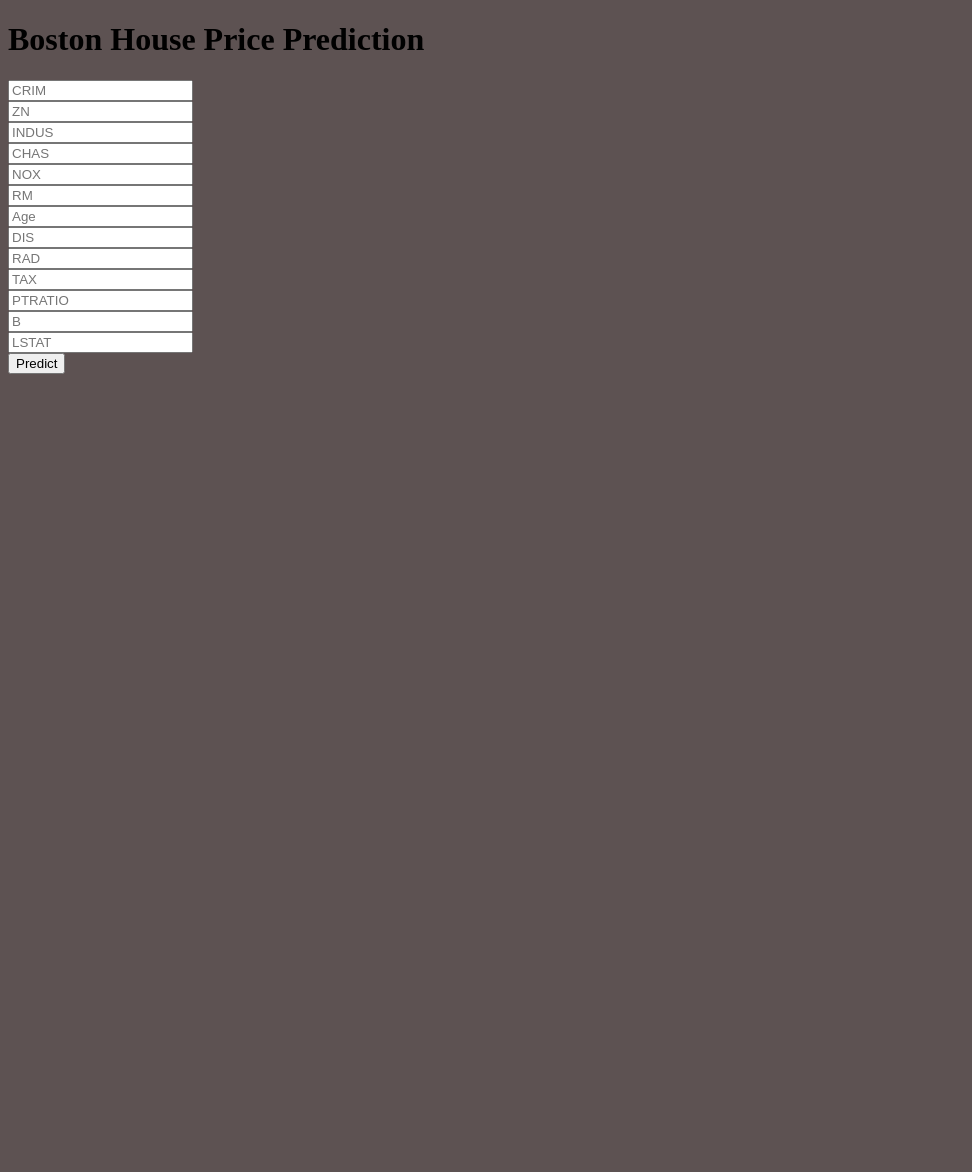
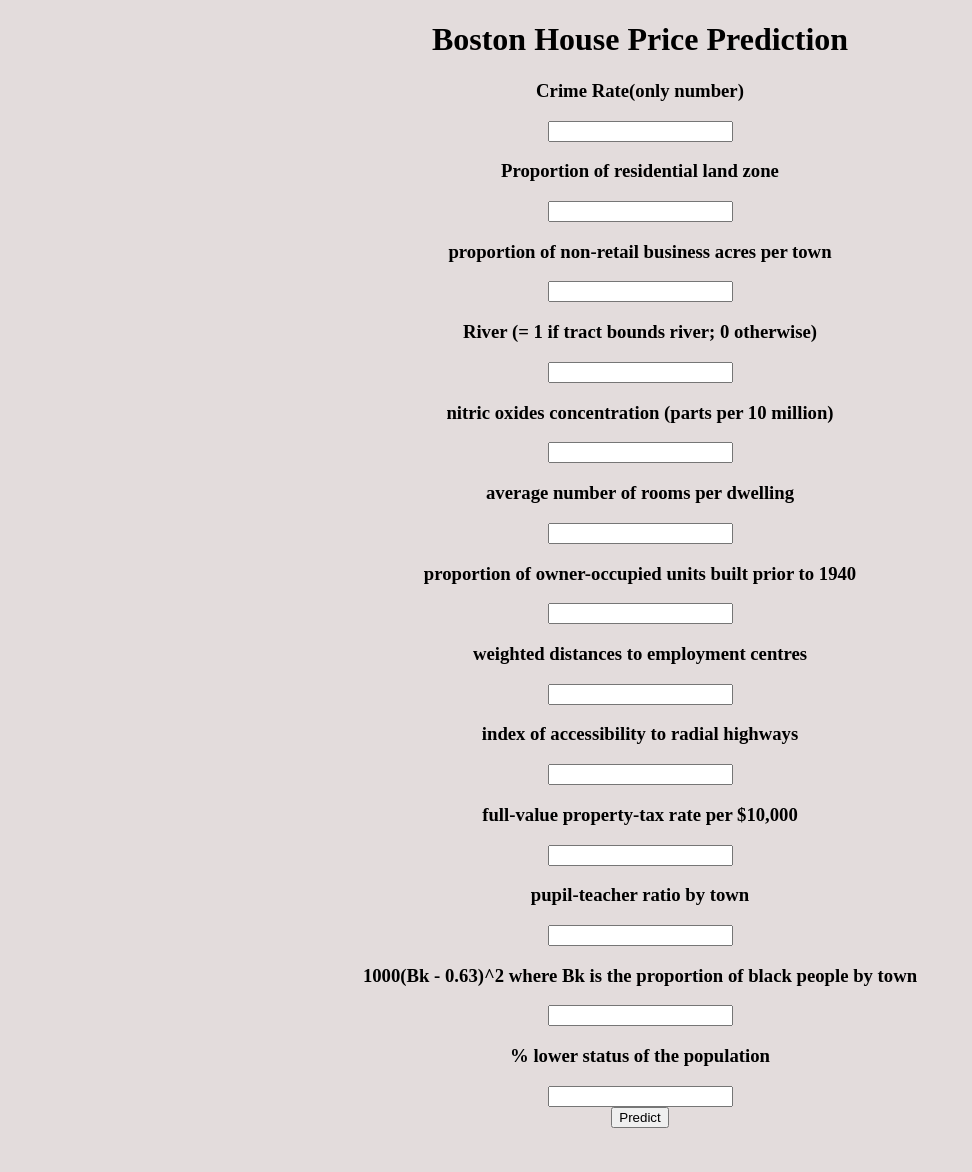
Before and after one commit to KunalS6/boston_house_price, a Flask app: page / in a window 1280 px wide. Shown: the whole page, without its empty margins (0-972 px from the left). Before the commit the page ends 374 px from the top, so only its background shows below. Run offline with Flask 2, Linux system fonts and the light colour scheme; parts of the project's set-up code (start-up, migrations or seed data) failed here and were passed over.

Commit message:
UI Changes

```diff
--- a/templates/home.html
+++ b/templates/home.html
@@ -3,7 +3,7 @@
 
 <head>
   <meta charset="UTF-8">
-  <title>ML API</title>
+  <title>Housing Price</title>
   <link href='https://fonts.googleapis.com/css?family=Pacifico' rel='stylesheet' type='text/css'>
 <link href='https://fonts.googleapis.com/css?family=Arimo' rel='stylesheet' type='text/css'>
 <link href='https://fonts.googleapis.com/css?family=Hind:300' rel='stylesheet' type='text/css'>
@@ -12,25 +12,38 @@
 
 </head>
 
-<body style="background-color:rgb(93, 82, 82);">
+<body style="background-color:rgb(227, 220, 220);">
  <div class="login">
 	<h1>Boston House Price Prediction</h1>
 
      <!-- Main Input For Receiving Query to our ML -->
     <form action="{{ url_for('predict')}}"method="post">
-      <input type="text" name="CRIM" placeholder="CRIM" required="required" /><br>
-    	<input type="text" name="ZN" placeholder="ZN" required="required" /><br>
-        <input type="text" name="INDUS" placeholder="INDUS" required="required" /><br>
-        <input type="text" name="CHAS" placeholder="CHAS" required="required" /><br>
-        <input type="text" name="NOX" placeholder="NOX" required="required" /><br>
-        <input type="text" name="RM" placeholder="RM" required="required" /><br>
-        <input type="text" name="Age" placeholder="Age" required="required" /><br>
-        <input type="text" name="DIS" placeholder="DIS" required="required" /><br>
-        <input type="text" name="RAD" placeholder="RAD" required="required" /><br>
-        <input type="text" name="TAX" placeholder="TAX" required="required" /><br>
-        <input type="text" name="PTRATIO" placeholder="PTRATIO" required="required" /><br>
-        <input type="text" name="B" placeholder="B" required="required" /><br>
-        <input type="text" name="LSTAT" placeholder="LSTAT" required="required" /><br>
+      <h3>Crime Rate(only number)</h3>
+      <input type="text" name="CRIM" placeholder="" required="required" /><br>
+      <h3>Proportion of residential land zone</h3>
+    	<input type="text" name="ZN" placeholder="" required="required" /><br>
+      <h3>proportion of non-retail business acres per town</h3>
+        <input type="text" name="INDUS" placeholder="" required="required" /><br>
+        <h3>River (= 1 if tract bounds river; 0 otherwise)</h3>
+        <input type="text" name="CHAS" placeholder="" required="required" /><br>
+        <h3>nitric oxides concentration (parts per 10 million)</h3>
+        <input type="text" name="NOX" placeholder="" required="required" /><br>
+        <h3>average number of rooms per dwelling</h3>
+        <input type="text" name="RM" placeholder="" required="required" /><br>
+        <h3>proportion of owner-occupied units built prior to 1940</h3>
+        <input type="text" name="Age" placeholder="" required="required" /><br>
+        <h3>weighted distances to employment centres</h3>
+        <input type="text" name="DIS" placeholder="" required="required" /><br>
+        <h3>index of accessibility to radial highways</h3>
+        <input type="text" name="RAD" placeholder="" required="required" /><br>
+        <h3>full-value property-tax rate per $10,000</h3>
+        <input type="text" name="TAX" placeholder="" required="required" /><br>
+        <h3>pupil-teacher ratio by town</h3>
+        <input type="text" name="PTRATIO" placeholder="" required="required" /><br>
+        <h3>1000(Bk - 0.63)^2 where Bk is the proportion of black people by town</h3>
+        <input type="text" name="B" placeholder="" required="required" /><br>
+        <h3>% lower status of the population</h3>
+        <input type="text" name="LSTAT" placeholder="" required="required" /><br>
 
 
 
@@ -42,7 +55,115 @@
 
 
  </div>
+
  {{prediction_text}}
+    <style>
+      body {
+          background-color: lightslategray;
+          text-align: center;
+          padding: 0px;
+      }
 
+      #research {
+          font-size: 18px;
+          width: 100px;
+          height: 23px;
+          top: 23px;
+      }
+
+      #box {
+          border-radius: 60px;
+          border-color: 45px;
+          border-style: solid;
+          font-family: cursive;
+          text-align: center;
+          background-color: rgb(168, 131, 61);
+          font-size: medium;
+          position: absolute;
+          width: 700px;
+          bottom: 9%;
+          height: 850px;
+          right: 30%;
+          padding: 0px;
+          margin: 0px;
+          font-size: 14px;
+      }
+
+      #fuel {
+          width: 83px;
+          height: 43px;
+          text-align: center;
+          border-radius: 14px;
+          font-size: 20px;
+      }
+
+      #fuel:hover {
+          background-color: coral;
+      }
+
+      #research {
+          width: 99px;
+          height: 43px;
+          text-align: center;
+          border-radius: 14px;
+          font-size: 18px;
+      }
+
+      #research:hover {
+          background-color: coral;
+      }
+
+      #resea {
+          width: 99px;
+          height: 43px;
+          text-align: center;
+          border-radius: 14px;
+          font-size: 18px;
+      }
+
+      #resea:hover {
+          background-color: coral;
+      }
+
+      #sub {
+          width: 120px;
+          height: 43px;
+          text-align: center;
+          border-radius: 14px;
+          font-size: 18px;
+      }
+
+      #sub:hover {
+          background-color: darkcyan;
+      }
+
+      #first {
+          border-radius: 14px;
+          height: 25px;
+          font-size: 20px;
+          text-align: center;
+      }
+
+      #second {
+          border-radius: 14px;
+          height: 25px;
+          font-size: 20px;
+          text-align: center;
+      }
+
+      #third {
+          border-radius: 14px;
+          height: 25px;
+          font-size: 20px;
+          text-align: center;
+      }
+
+      #fourth {
+          border-radius: 14px;
+          height: 25px;
+          font-size: 20px;
+          text-align: center;
+      }
+    </style>
 </body>
 </html>
```
